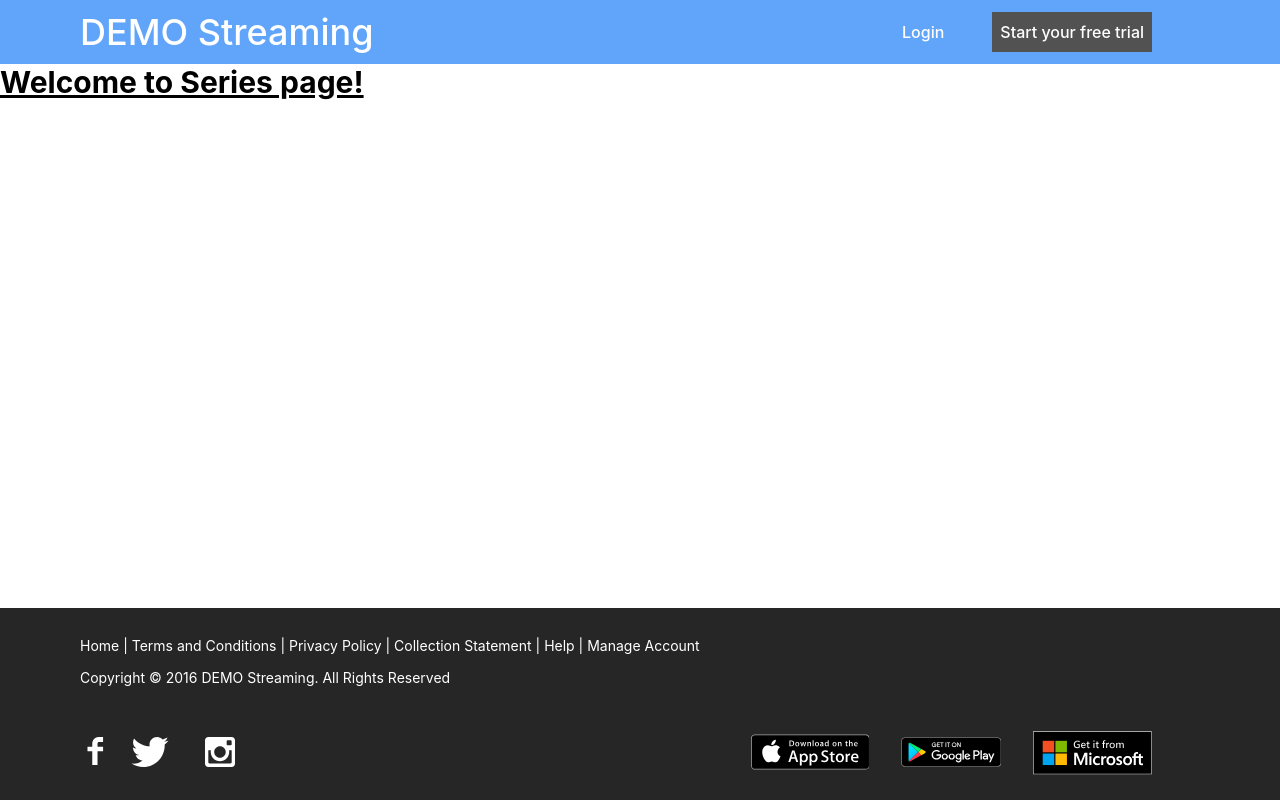
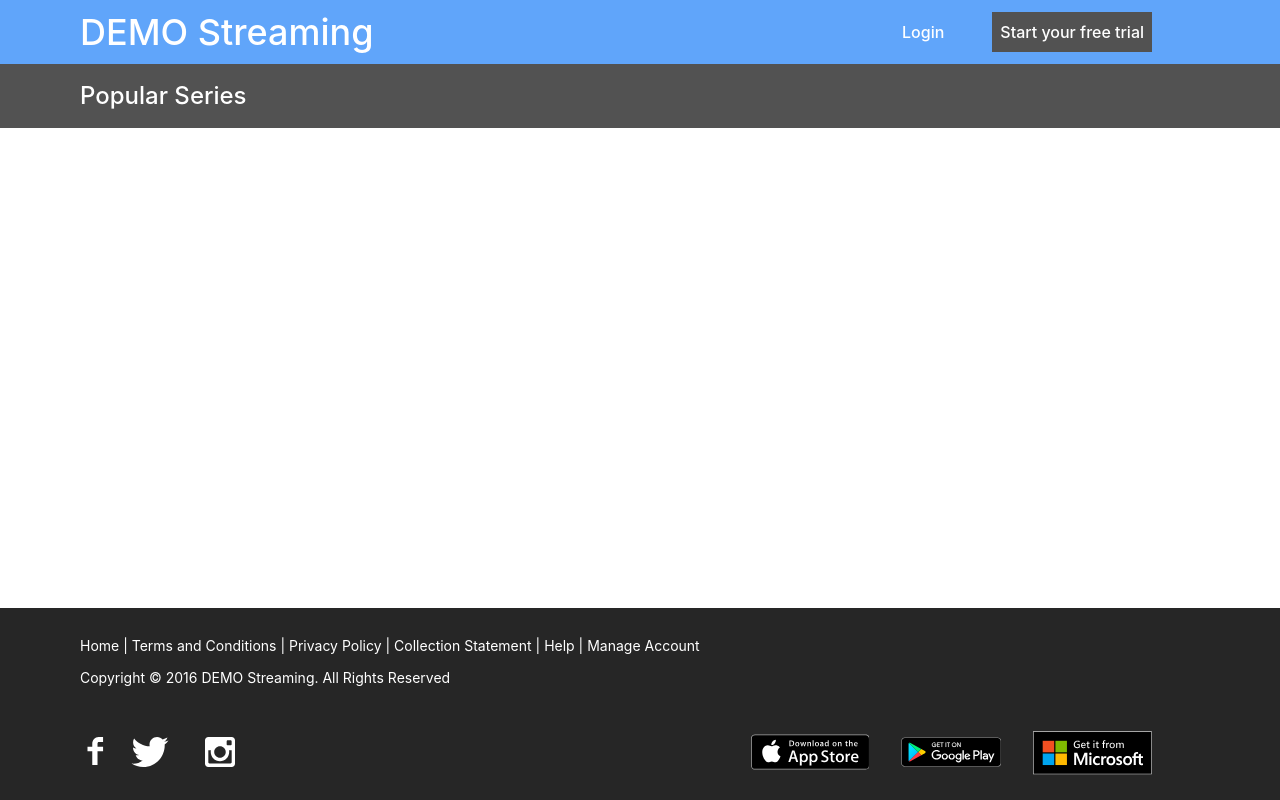
Before and after one commit to AlanusK/react-code-challenge, a React (Create React App) app: page /series in a window 1280 px wide. Built offline with nearby package versions, Linux system fonts and the light colour scheme.

Commit message:
feat: improve series and movies pages

```diff
--- a/src/pages/movies/Movies.js
+++ b/src/pages/movies/Movies.js
@@ -4,9 +4,12 @@ const Movies = () => {
 
     return (
         <div className=''>
-            <h1 className="text-3xl font-bold underline">
-                Welcome to Movies page!
-            </h1>
+            <div className='flex items-center h-16 px-20 bg-neutral-600'>
+                <h1 className='text-2xl text-white font-medium'>Popular Movies</h1>
+            </div>
+            <div className='flex items-center mt-10 px-20'>
+
+            </div>
         </div>
     )
 }
--- a/src/pages/series/Series.js
+++ b/src/pages/series/Series.js
@@ -4,9 +4,12 @@ const Series = () => {
 
     return (
         <div className=''>
-            <h1 className="text-3xl font-bold underline">
-                Welcome to Series page!
-            </h1>
+            <div className='flex items-center h-16 px-20 bg-neutral-600'>
+                <h1 className='text-2xl text-white font-medium'>Popular Series</h1>
+            </div>
+            <div className='flex items-center mt-10 px-20'>
+
+            </div>
         </div>
     )
 }
```
